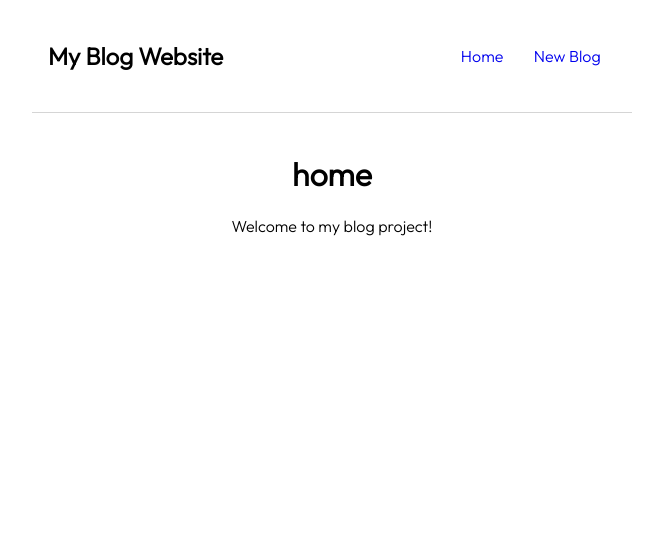
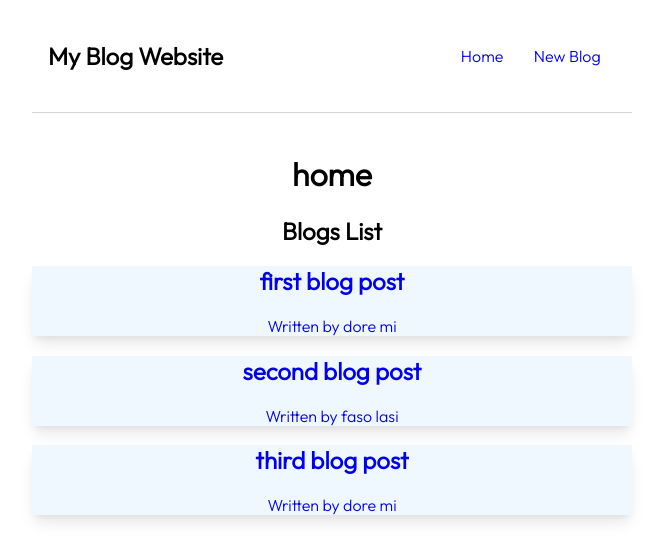
Before and after one commit to drorbahat/13.1-blog-project, a React (Create React App) app: page /Home in a window 1280 px wide. Shown: the top 560 px of the page, without its empty margins (308-971 px from the left). Built offline with nearby package versions, Linux system fonts and the light colour scheme; data requests are answered from the project's data file.

Commit message:
finished components lifecycle

```diff
--- /dev/null
+++ b/data/db.json
@@ -0,0 +1,22 @@
+{
+    "blogs": [
+        {
+            "id": 1,
+            "title" : "first blog post",
+            "author": "dore mi",
+            "body": "shehashem yeeshmor veyatzil"
+        },
+        {
+            "id": 2,
+            "title" : "second blog post",
+            "author": "faso lasi",
+            "body": "ani noder neder barosh sheli"
+        },
+        {
+            "id": 3,
+            "title" : "third blog post",
+            "author": "dore mi",
+            "body": "chara al hapanim schelcha yamanyak"
+        }
+    ]
+}
--- a/package.json
+++ b/package.json
@@ -6,6 +6,7 @@
     "@testing-library/jest-dom": "^5.16.1",
     "@testing-library/react": "^12.1.2",
     "@testing-library/user-event": "^13.5.0",
+    "json-server": "^0.17.0",
     "react": "^17.0.2",
     "react-dom": "^17.0.2",
     "react-router-dom": "^6.2.1",
--- a/src/App.js
+++ b/src/App.js
@@ -1,6 +1,7 @@
 import Navbar from './components/Navbar.js'
 import CreateBlog from './components/CreateBlog.js'
 import Error404 from './components/Error404.js'
+import BlogDetails from './components/BlogDetails.js'
 
 import Home from './components/Home.js'
 import { BrowserRouter, Route, Routes } from 'react-router-dom'
@@ -13,8 +14,9 @@ const App = () => {
         <div className='App-content'>
           <Routes>
             <Route path='/Home' element={<Home />} />
-            <Route path='/createblog' element={<CreateBlog/>} />
-            <Route path='/*' element={<Error404/>} />
+            <Route path='/createblog' element={<CreateBlog />} />
+            <Route path='/blogs/:id' element={<BlogDetails />} />
+            <Route path='*' element={<Error404 />} />
           </Routes>
         </div>
       </div>
--- /dev/null
+++ b/src/components/BlogDetails.js
@@ -0,0 +1,31 @@
+import { useEffect, useState } from "react"
+import { useParams } from "react-router-dom"
+
+const BlogDetails = () => {
+
+    const { id } = useParams()
+
+    const [currentBlog, setCurrentBlog] = useState([])
+
+    const loadData = () => {
+        fetch(`http://localhost:8000/blogs/${id}`)
+            .then(res => res.json())
+            .then(data => {
+                setCurrentBlog(data)
+            })
+    }
+    useEffect(() => {
+        console.log("useEffect -> Home")
+        loadData()
+    }, [])
+
+    return (
+        <div>
+            <h1>{currentBlog.title}</h1>
+            <h3>Author: {currentBlog.author}</h3>
+            <p>{currentBlog.body}</p>
+        </div>
+    )
+}
+
+export default BlogDetails
--- /dev/null
+++ b/src/components/BlogItem.js
@@ -0,0 +1,16 @@
+import { Link } from "react-router-dom"
+
+const BlogItem = ({ blog }) => {
+
+
+    return (
+        <div className="BlogItem-root" id={`blog-item-${blog.id}`}>
+            <Link to={`/blogs/${blog.id}`}>
+                <h2>{blog.title}</h2>
+                <p>Written by {blog.author}</p>
+            </Link>
+        </div>
+    )
+}
+
+export default BlogItem
--- a/src/components/Home.js
+++ b/src/components/Home.js
@@ -1,9 +1,34 @@
+import { useEffect, useState } from "react"
+import BlogItem from "./BlogItem"
+
 const Home = () => {
+    const [blogs, setBlogs] = useState([])
+
+    const loadData = () => {
+        fetch("http://localhost:8000/blogs")
+            .then(res => res.json())
+            .then(data => {
+                setBlogs(data)
+            })
+    }
+
+    useEffect(() => {
+        console.log("useEffect -> Home")
+        loadData()
+    }, [])
+
     return (
         <div className="Home-root">
             <br />
             <h1>home</h1>
-            <p>Welcome to my blog project!</p>
+            <h2>Blogs List</h2>
+            <div>
+                {
+                    blogs.map(blog => {
+                        return <BlogItem key={`blog-item-component-${blog.id}`} blog={blog} />
+                    })
+                }
+            </div>
         </div>
     )
 }
--- a/src/index.css
+++ b/src/index.css
@@ -67,3 +67,13 @@ a {
   margin: auto;
   width: 70%;
 }
+
+.BlogItem-root {
+  background-color: aliceblue;
+  box-shadow: rgba(0, 0, 0, 0.1) 0px 10px 15px -3px, rgba(0, 0, 0, 0.05) 0px 4px 6px -2px;
+  transition: 1s
+}
+
+.BlogItem-root:hover {
+  box-shadow: rgba(0, 0, 0, 0.06) 0px 2px 4px 0px inset;
+}
```
Also changed, not shown: 1 other file (tests, documents, lock files or other folders).
